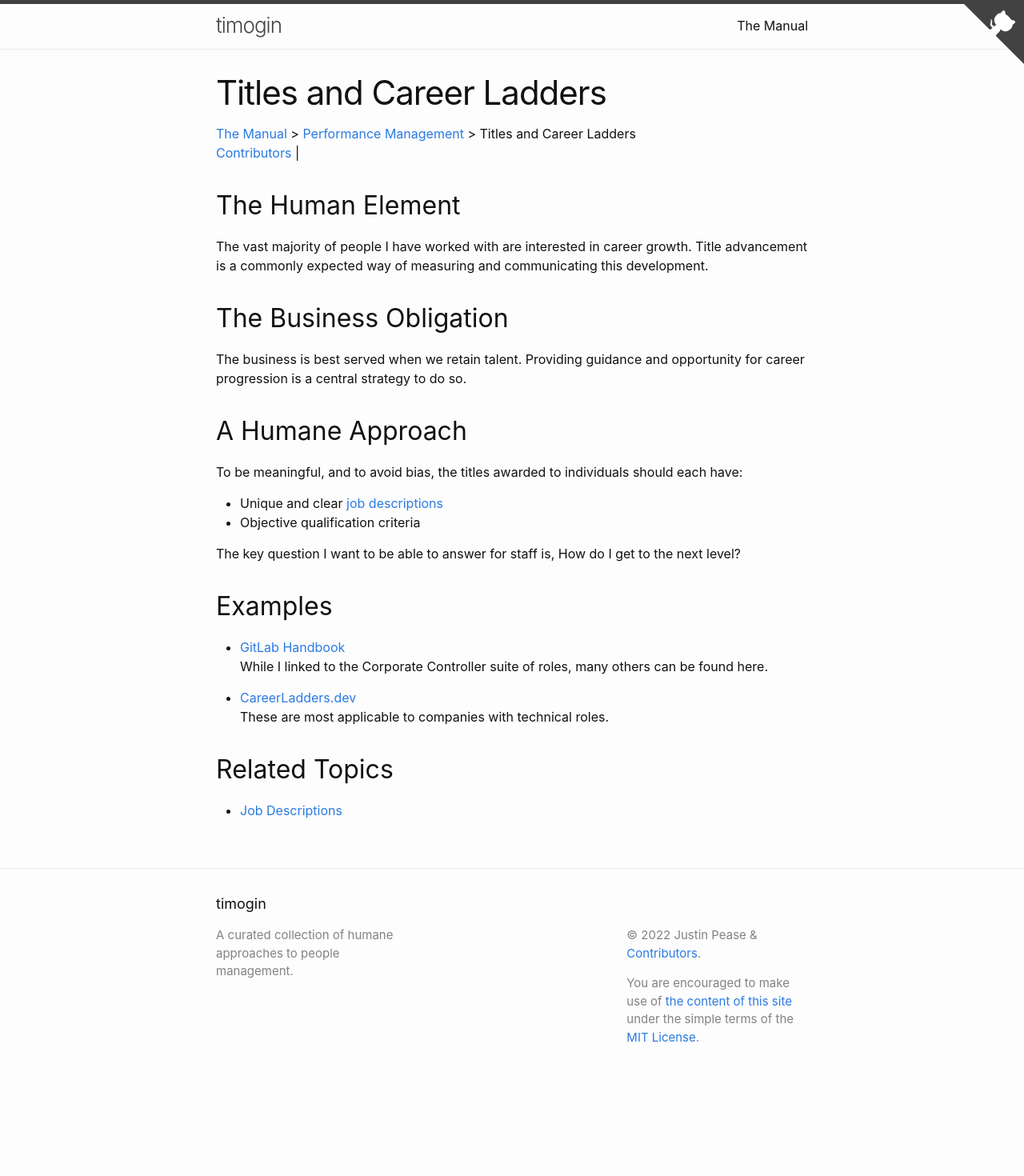
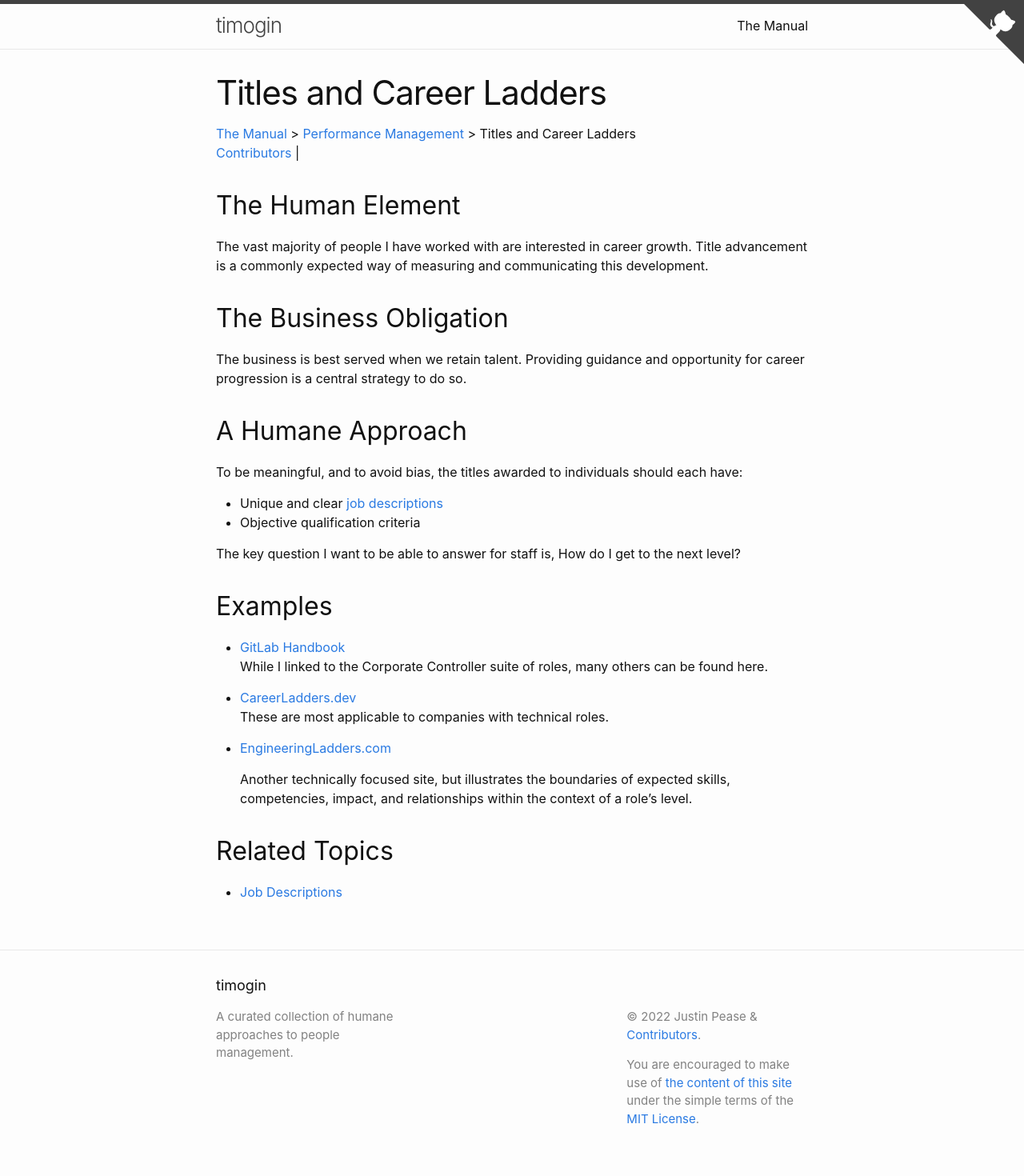
Before and after one commit to jpease/timogin, a Jekyll site: the page built from manual/performance/titles-and-career-ladders.markdown, in a window 1280 px wide. Shown: the whole page at 80% size. Built offline with Jekyll 4.4.1, drawn with Linux system fonts in a browser that asks for light colours; before the commit the page ends 1368 px from its top, so only the background shows below that.

Commit message:
Add EngineeringLadders.com
Add additional resource for ladders as it provides clear examples via radar maps in defining the scope of role's level.

```diff
--- a/manual/performance/titles-and-career-ladders.markdown
+++ b/manual/performance/titles-and-career-ladders.markdown
@@ -33,6 +33,9 @@ next level?
 * [CareerLadders.dev](https://career-ladders.dev){:target="\_blank"}
   These are most applicable to companies with technical roles.
 
+* [EngineeringLadders.com](http://www.engineeringladders.com/){:target="\_blank"}
+
+  Another technically focused site, but illustrates the boundaries of expected skills, competencies, impact, and relationships within the context of a    role's level.
 
 ## Related Topics
   * [Job Descriptions](/manual/in/job-descriptions/)
```
